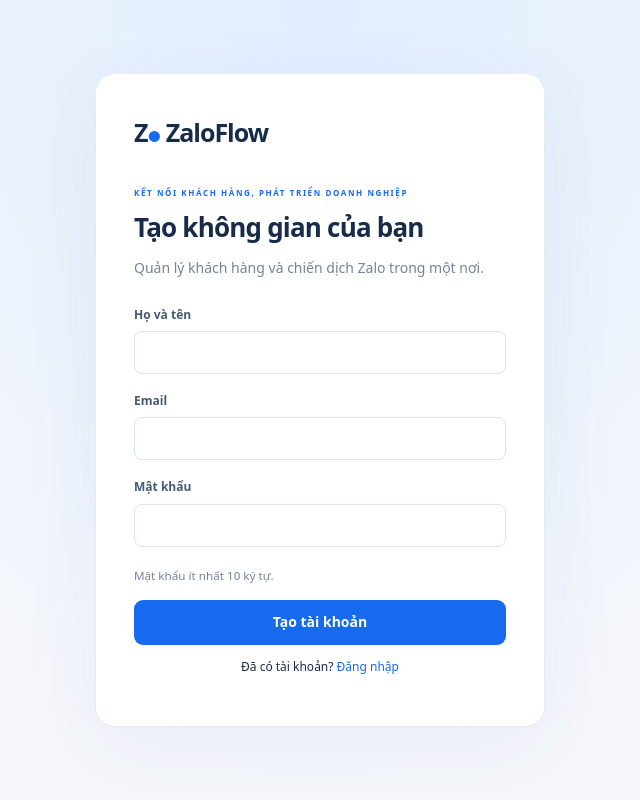
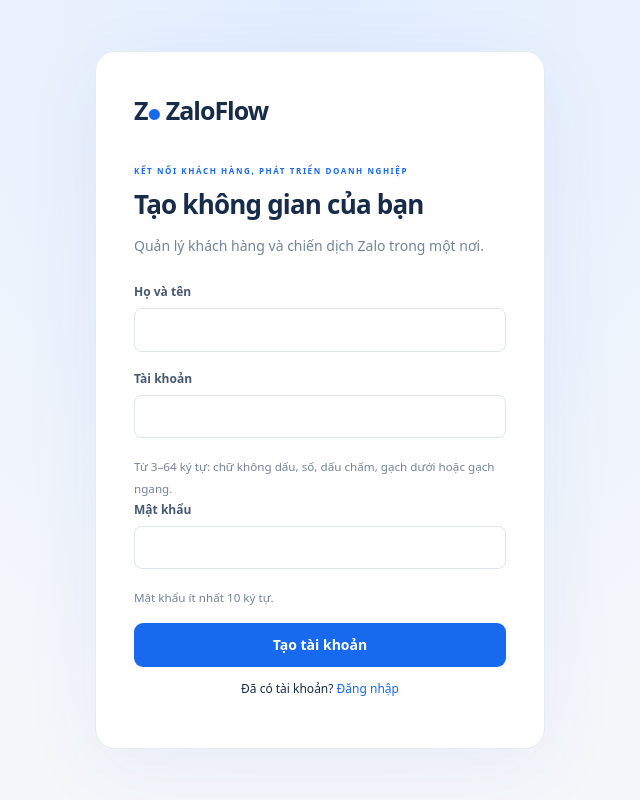
Before and after one commit to Viettax2026/du-an-codex, a Flask app: page /register in a window 1280 px wide. Shown: the whole page, without its empty margins (320-960 px from the left). Run offline with Flask 3, Linux system fonts and the light colour scheme.

Commit message:
Use username login and migrate existing owner to admin

```diff
--- a/app.py
+++ b/app.py
@@ -58,7 +58,7 @@ def create_app(test_config=None):
     with app.app_context():
         db().executescript('''
         CREATE TABLE IF NOT EXISTS users (
-          id INTEGER PRIMARY KEY, name TEXT NOT NULL, email TEXT UNIQUE NOT NULL,
+          id INTEGER PRIMARY KEY, name TEXT NOT NULL, username TEXT UNIQUE NOT NULL,
           password TEXT NOT NULL);
         CREATE TABLE IF NOT EXISTS contacts (
           id INTEGER PRIMARY KEY, user_id INTEGER NOT NULL REFERENCES users(id),
@@ -89,6 +89,17 @@ def create_app(test_config=None):
           campaign_id INTEGER NOT NULL REFERENCES campaigns(id),
           contact_id INTEGER NOT NULL REFERENCES contacts(id), PRIMARY KEY(campaign_id,contact_id));
         ''')
+        user_columns = {row['name'] for row in db().execute('PRAGMA table_info(users)')}
+        if 'username' not in user_columns:
+            db().execute('ALTER TABLE users RENAME COLUMN email TO username')
+            db().commit()
+        legacy_admin = db().execute(
+            'SELECT id FROM users WHERE username=?', ('lienhe.viettaxco@gmail.com',)).fetchone()
+        if legacy_admin:
+            if db().execute('SELECT id FROM users WHERE lower(username)=?', ('admin',)).fetchone():
+                raise RuntimeError('Không thể đổi tài khoản cũ: tên admin đã được sử dụng.')
+            db().execute('UPDATE users SET username=? WHERE id=?', ('admin', legacy_admin['id']))
+            db().commit()
         if 'account_id' not in {row['name'] for row in db().execute('PRAGMA table_info(campaigns)')}:
             db().execute('ALTER TABLE campaigns ADD COLUMN account_id INTEGER REFERENCES zalo_accounts(id)')
             db().commit()
@@ -186,7 +197,7 @@ def create_app(test_config=None):
             return 'Phiên làm việc không hợp lệ. Vui lòng tải lại trang.', 400
         g.user = None
         if session.get('user_id'):
-            g.user = db().execute('SELECT id, name, email FROM users WHERE id=?',
+            g.user = db().execute('SELECT id, name, username FROM users WHERE id=?',
                                   (session['user_id'],)).fetchone()
 
     @app.after_request
@@ -215,33 +226,33 @@ def create_app(test_config=None):
     @app.route('/register', methods=['GET', 'POST'])
     def register():
         if request.method == 'POST':
-            name, email, password = request.form.get('name', '').strip(), request.form.get('email', '').strip().lower(), request.form.get('password', '')
-            if not name or len(name) > 100 or '@' not in email or len(email) > 254 or not 10 <= len(password) <= 256:
-                flash('Nhập tên, email hợp lệ và mật khẩu từ 10 đến 256 ký tự.', 'error')
+            name, username, password = request.form.get('name', '').strip(), request.form.get('username', '').strip().lower(), request.form.get('password', '')
+            if not name or len(name) > 100 or not re.fullmatch(r'[a-z0-9_.-]{3,64}', username) or not 10 <= len(password) <= 256:
+                flash('Nhập họ tên, tài khoản từ 3 đến 64 ký tự (chữ không dấu, số, dấu chấm, gạch dưới hoặc gạch ngang) và mật khẩu từ 10 đến 256 ký tự.', 'error')
             else:
                 try:
-                    cur = db().execute('INSERT INTO users(name,email,password) VALUES (?,?,?)',
-                                       (name, email, generate_password_hash(password)))
+                    cur = db().execute('INSERT INTO users(name,username,password) VALUES (?,?,?)',
+                                       (name, username, generate_password_hash(password)))
                     db().commit()
                     session.clear()
                     session['user_id'] = cur.lastrowid
                     session.permanent = True
                     return redirect(url_for('dashboard'))
                 except sqlite3.IntegrityError:
-                    flash('Email này đã được đăng ký.', 'error')
+                    flash('Tài khoản này đã được đăng ký.', 'error')
         return render_template('auth.html', register=True)
 
     @app.route('/login', methods=['GET', 'POST'])
     def login():
         if request.method == 'POST':
-            user = db().execute('SELECT * FROM users WHERE email=?', (request.form.get('email', '').strip().lower(),)).fetchone()
+            user = db().execute('SELECT * FROM users WHERE username=?', (request.form.get('username', '').strip().lower(),)).fetchone()
             password = request.form.get('password', '')
             if user and len(password) <= 256 and check_password_hash(user['password'], password):
                 session.clear()
                 session['user_id'] = user['id']
                 session.permanent = True
                 return redirect(url_for('dashboard'))
-            flash('Email hoặc mật khẩu chưa đúng.', 'error')
+            flash('Tài khoản hoặc mật khẩu chưa đúng.', 'error')
         return render_template('auth.html', register=False)
 
     @app.post('/logout')
--- a/templates/auth.html
+++ b/templates/auth.html
@@ -1 +1 @@
-{% extends 'base.html' %}{% block content %}<section class="auth-card"><div class="brand">Z<span>●</span> ZaloFlow</div><span class="eyebrow">KẾT NỐI KHÁCH HÀNG, PHÁT TRIỂN DOANH NGHIỆP</span><h1>{{ 'Tạo không gian của bạn' if register else 'Chào mừng trở lại' }}</h1><p class="muted">Quản lý khách hàng và chiến dịch Zalo trong một nơi.</p><form method="post"><input type="hidden" name="csrf" value="{{ session.csrf }}">{% if register %}<label>Họ và tên<input name="name" required maxlength="100" autocomplete="name"></label>{% endif %}<label>Email<input type="email" name="email" required maxlength="254" autocomplete="email"></label><label>Mật khẩu<input type="password" name="password" required minlength="10" maxlength="256" autocomplete="{{ 'new-password' if register else 'current-password' }}"></label>{% if register %}<small>Mật khẩu ít nhất 10 ký tự.</small>{% endif %}<button class="primary full">{{ 'Tạo tài khoản' if register else 'Đăng nhập' }}</button></form><p>{{ 'Đã có tài khoản?' if register else 'Chưa có tài khoản?' }} <a href="{{ '/login' if register else '/register' }}">{{ 'Đăng nhập' if register else 'Đăng ký' }}</a></p></section>{% endblock %}
+{% extends 'base.html' %}{% block content %}<section class="auth-card"><div class="brand">Z<span>●</span> ZaloFlow</div><span class="eyebrow">KẾT NỐI KHÁCH HÀNG, PHÁT TRIỂN DOANH NGHIỆP</span><h1>{{ 'Tạo không gian của bạn' if register else 'Chào mừng trở lại' }}</h1><p class="muted">Quản lý khách hàng và chiến dịch Zalo trong một nơi.</p><form method="post"><input type="hidden" name="csrf" value="{{ session.csrf }}">{% if register %}<label>Họ và tên<input name="name" required maxlength="100" autocomplete="name"></label>{% endif %}<label>Tài khoản<input type="text" name="username" required maxlength="{{ 64 if register else 254 }}" autocomplete="username" autocapitalize="none" spellcheck="false"{% if register %} minlength="3" pattern="[A-Za-z0-9_.\-]{3,64}"{% endif %}></label>{% if register %}<small>Từ 3–64 ký tự: chữ không dấu, số, dấu chấm, gạch dưới hoặc gạch ngang.</small>{% endif %}<label>Mật khẩu<input type="password" name="password" required minlength="10" maxlength="256" autocomplete="{{ 'new-password' if register else 'current-password' }}"></label>{% if register %}<small>Mật khẩu ít nhất 10 ký tự.</small>{% endif %}<button class="primary full">{{ 'Tạo tài khoản' if register else 'Đăng nhập' }}</button></form><p>{{ 'Đã có tài khoản?' if register else 'Chưa có tài khoản?' }} <a href="{{ '/login' if register else '/register' }}">{{ 'Đăng nhập' if register else 'Đăng ký' }}</a></p></section>{% endblock %}
```
Also changed, not shown: tests/test_alias.py (+1 -1 lines), tests/test_auth.py (added, +87 -0 lines), tests/test_campaign_editor.py (+1 -1 lines), tests/test_friend.py (+1 -1 lines), tests/test_personalization.py (+1 -1 lines), tests/test_qr.py (+1 -1 lines), tests/test_send.py (+2 -2 lines), tests/test_workflow.py (+6 -6 lines), README.md.
